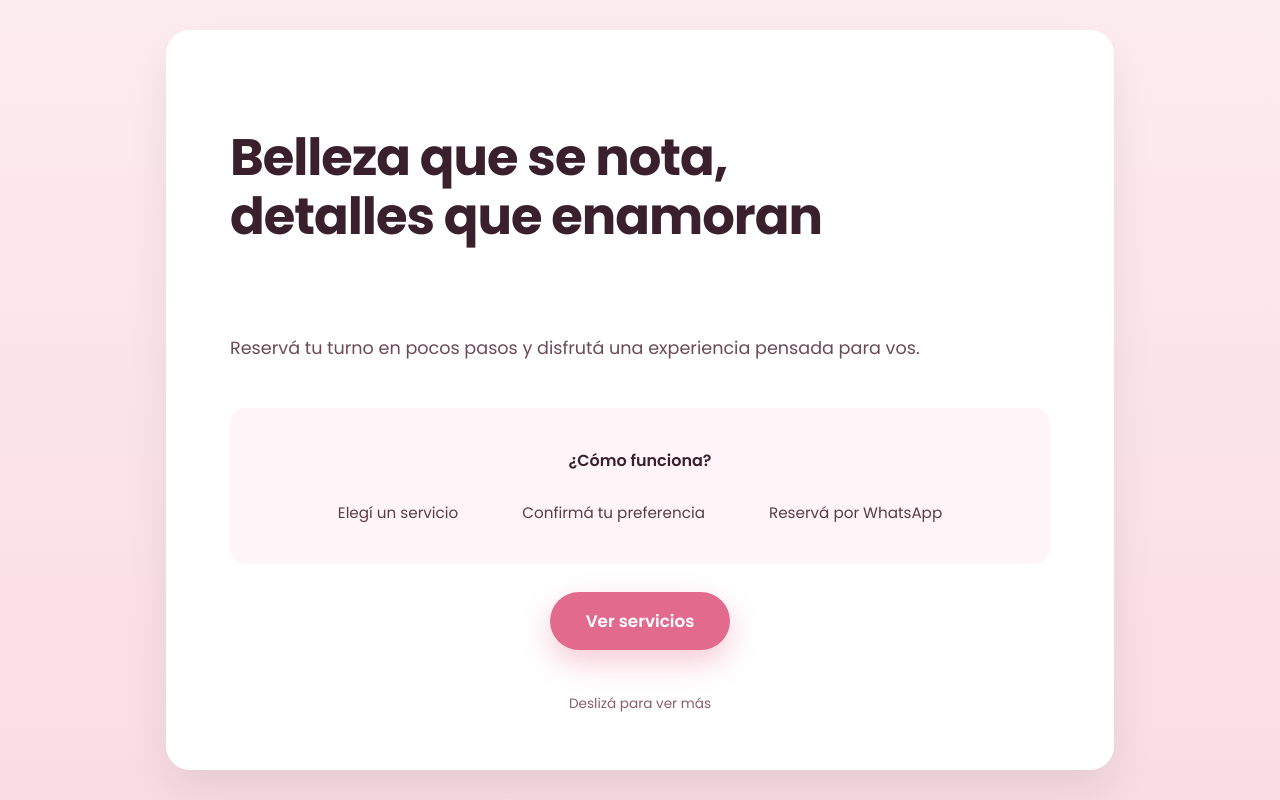
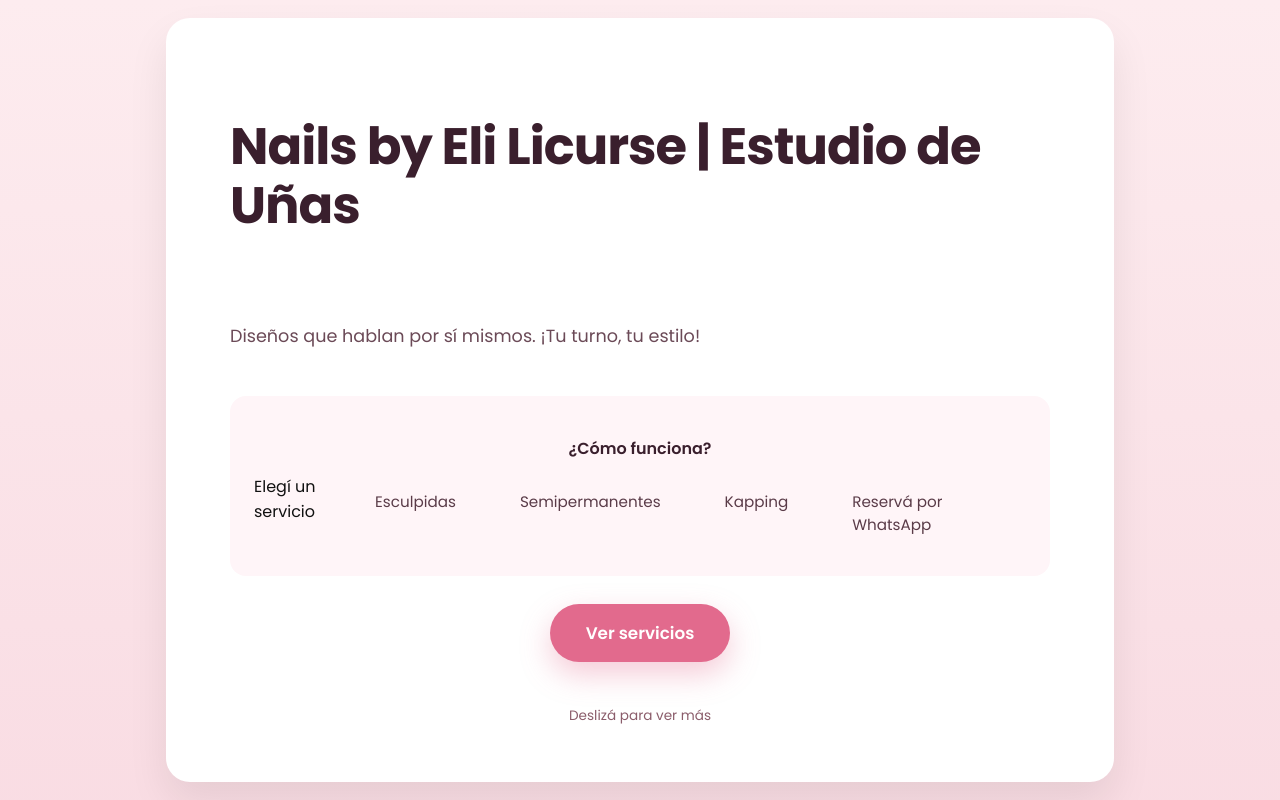
Before and after one commit to FabrizioTurdo-Dev/salon-de-unas-web, a React (Vite) app: page / in a window 1280 px wide. Shown: the top 800 px of the page. Built offline with nearby package versions, Linux system fonts and the light colour scheme.

Commit message:
datos hero y css secciones

```diff
--- a/src/components/Hero.jsx
+++ b/src/components/Hero.jsx
@@ -42,20 +42,23 @@ function Hero() {
             <motion.div className="hero-content" variants={item}>
 
                 <motion.h1 variants={item}>
-                    Belleza que se nota,<br />detalles que enamoran
+                    Nails by Eli Licurse | Estudio de Uñas
                 </motion.h1>
 
 
                 <motion.p className="hero-subtitle" variants={item}>
-                    Reservá tu turno en pocos pasos y disfrutá una experiencia pensada para vos.
+                    Diseños que hablan por sí mismos. ¡Tu turno, tu estilo!
                 </motion.p>
 
 
                 <motion.div className="hero-steps" variants={item}>
                     <p>¿Cómo funciona?</p>
                     <ul>
-                        <li>Elegí un servicio</li>
-                        <li>Confirmá tu preferencia</li>
+                        <ul>Elegí un servicio
+                            <li>Esculpidas</li>
+                            <li>Semipermanentes</li>
+                            <li>Kapping</li>
+                        </ul>
                         <li>Reservá por WhatsApp</li>
                     </ul>
                 </motion.div>
--- a/src/components/ServicesSelector.css
+++ b/src/components/ServicesSelector.css
@@ -29,6 +29,10 @@ ul {
 /* =========================
    CARD DE SERVICIO
 ========================= */
+.service ul {
+  display: grid;
+  grid-template-columns: 1fr 1fr;
+}
 
 .service-card {
   display: grid;
```
